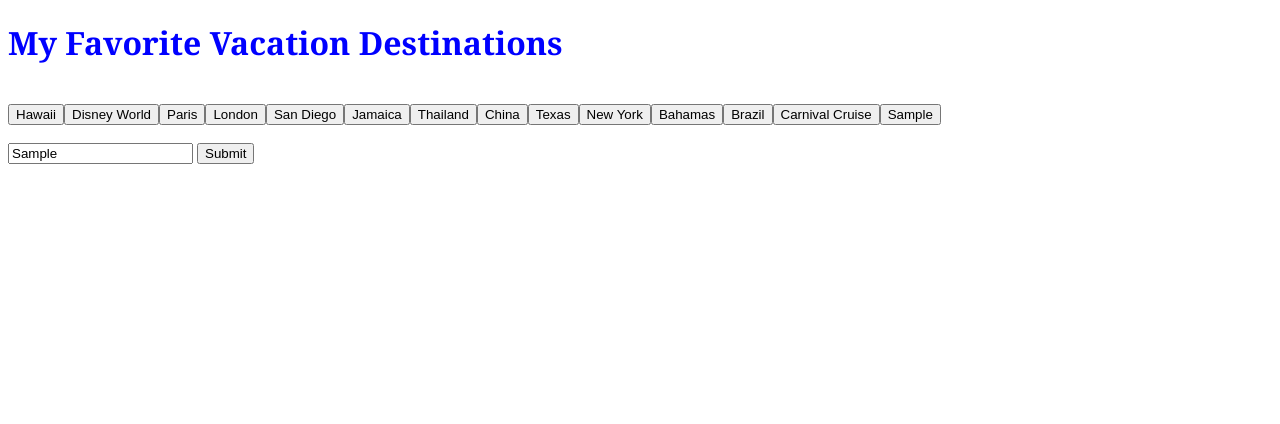
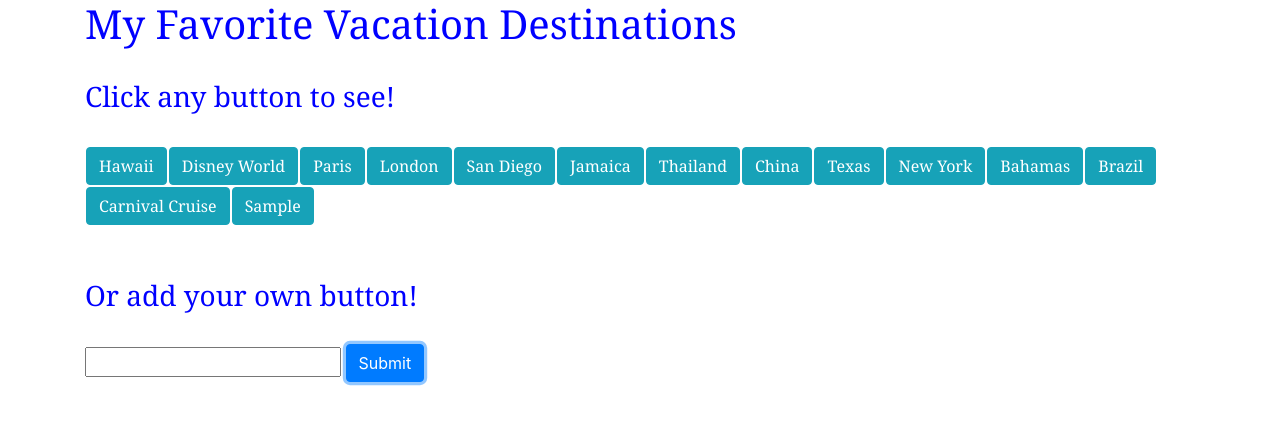
Before and after one commit to dashley06/Gif-Tastic, a plain HTML site: page index.html in a window 1280 px wide. Both pictures are taken after typing "Sample" into the empty fields and a click on the button "Submit". Drawn offline with nearby package versions, Linux system fonts and the light colour scheme; no server answers.

Commit message:
added bootstrap, made corrections to user input field and display

```diff
--- a/assets/app.js
+++ b/assets/app.js
@@ -8,7 +8,7 @@ function travelButtonsCreate (){
     for (var t = 0; t < topics.length; t++){
         //create new button element in HTML for each string
          var a = $("<button>");
-         a.addClass("cities");
+         a.addClass("cities btn btn-info");
          a.attr("data-city", topics[t]);
          a.text(topics[t]);
          $("#travelButtons").append(a);
@@ -18,8 +18,11 @@ travelButtonsCreate();
 
 function findTheGifs(){
 //assigning variable for each on-click events for buttons with the attribute of data-city
-    $("button").on("click", function(){
+    $("button.cities").on("click", function(event){
+        event.preventDefault();
     var city = $(this).attr("data-city");
+    console.log(city);
+
 
 //assigment of variable for query URL
     var queryURL = "https://api.giphy.com/v1/gifs/search?q=" + city + "&limit=10&api_key=6eghI0eI6UK6Ox76gtgs2SZhojPlFgJA";
@@ -77,25 +80,32 @@ animateGif();
 //user can input a city to add to the array
         $("#userButton").on("click", function(event){
             event.preventDefault();
+
             userControls();
 
-function userControls(){
+    function userControls(){
 
 //variable to hold value of the user input box, trim away white space
         var userChoice = $("#userInput").val().trim();
 
 //add value of user input box to the end of the topics array
         topics.push(userChoice);
-        //console.log(topics);
         $("#travelButtons").empty();
+        $("#userInput").val("");
 
+        $("#message").text("Thanks for adding a new destination!")
+        timedText();
 
-//assign the same attribute to the user's guess from the input box
-        userChoice = $(this).attr("data-city");
 }
+function timedText() {
+    var clearMessage = $("#message")
+    setTimeout(function(){
+        clearMessage.empty(); }, 2000);
+    }
 
 travelButtonsCreate();
 findTheGifs();
+
 
 })
 
--- a/assets/style.css
+++ b/assets/style.css
@@ -1,5 +1,15 @@
-h1{
-    font: 20px;
+h1,
+h3{
+
     color: blue;
     font-family: Georgia, 'Times New Roman', Times, serif;
 }
+
+#travelButtons {
+    font-family: Georgia, 'Times New Roman', Times, serif;
+    margin-bottom: 5px;
+}
+
+.cities{
+    margin:1px;
+}
--- a/index.html
+++ b/index.html
@@ -4,23 +4,45 @@
 <head>
   <meta charset="utf-8">
   <title>Hit the Giphy API</title>
+  <link rel="stylesheet" href="https://stackpath.bootstrapcdn.com/bootstrap/4.3.1/css/bootstrap.min.css" integrity="sha384-ggOyR0iXCbMQv3Xipma34MD+dH/1fQ784/j6cY/iJTQUOhcWr7x9JvoRxT2MZw1T" crossorigin="anonymous">
   <link rel="stylesheet" href="assets/style.css">
 </head>
 
 <body>
 
-<h1>My Favorite Vacation Destinations</h1>
-    <br>
-<div id="travelButtons"></div>
+<div class="container">
+    <div class="row">
+        <div class="col-12">
+            <h1>My Favorite Vacation Destinations</h1>
+                <br>
+            <h3>Click any button to see!</h3>
+                <br>
+        </div>
+    </div>
 
-<div id="displayGifs"></div>
+    <div class="row">
+        <div class="col-12">
+            <div id="travelButtons"></div>
+                <br>
+            <div id="displayGifs"></div>
+                <br>
+        </div>
+    </div>
 
-    <br>
-<input type="text" id="userInput" name="text">
-<button type="submit" id="userButton" value="submit">Submit</button>
+    <div class="row">
+        <div class="col-12">
+            <h3>Or add your own button!</h3>
+                <br>
+            <input type="text" id="userInput" name="text">
+            <button class="btn btn-primary" type="submit" value="Submit" id="userButton">Submit</button>
+                <br>
+            <div id="message"></div>
+                <br>
+        </div>
+    </div>
 
 
-
+</div>
     <script type="text/javascript" src="https://cdnjs.cloudflare.com/ajax/libs/jquery/3.2.1/jquery.min.js"></script>
     <script type="text/javascript" src="assets/app.js"></script>
 
```
